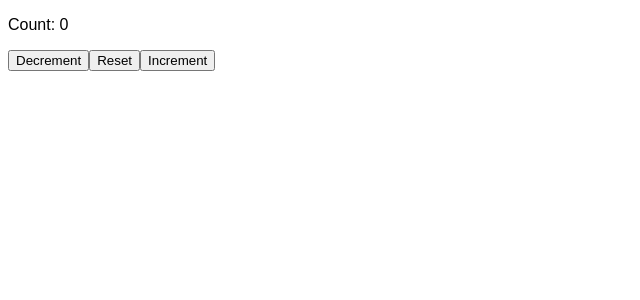
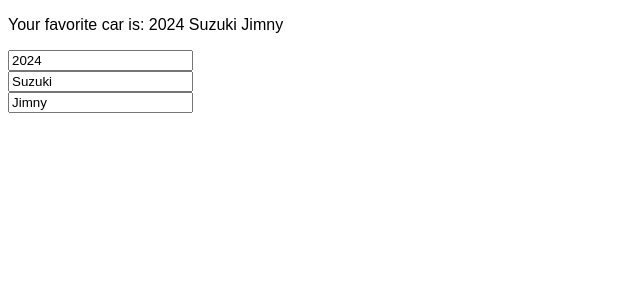
Before and after one commit to PNixClaire/reactjs-practice, a React (Vite) app: page / in a window 1280 px wide. Shown: the top 300 px of the page, without its empty margins (0-640 px from the left). Built offline with nearby package versions, Linux system fonts and the light colour scheme.

Commit message:
update objects

```diff
--- a/src/MyComponent.jsx
+++ b/src/MyComponent.jsx
@@ -1,40 +1,37 @@
 import { useState } from "react";
 
 function MyComponent() {
-    const [count, setCount] = useState(0);
 
-    function increment() {
+    //car will be an object with these properties
+    const [car, setCar] = useState({
+        year: 2024,
+        make: "Suzuki",
+        model: "Jimny"
+    });
 
-        //this means 0 + 1 three times
-        /*
-        setCount(count + 1);
-        setCount(count + 1);
-        setCount(count + 1);
-        */
+    function handleYearChange(event) {
+        //this will add a new year property for the car and if you have two properties with the same name of different values, you will use the latest
+        //setCar({ ...car, year: event.target.value});
 
-        //this updates the value of count based on its previous value
-        setCount(prevCount => prevCount + 1);
-       // setCount(prevCount => prevCount + 1);
-       // setCount(prevCount => prevCount + 1);
+        setCar(prevCar => ({...prevCar, year: event.target.value}));
+    }
 
-    };
+    function handleMakeChange(event) {
+        setCar(prevCar => ({ ...prevCar, make: event.target.value }));
+    }
 
-    function decrement() {
-        setCount(prevCount => prevCount + 1);
-    };
-
-    function reset() {
-        //no need for updater function here
-        setCount(0);
-    };
+    function handleModelChange(event) {
+        setCar(prevCar => ({ ...prevCar, model: event.target.value }));
+    }
 
     return (
         <div>
-            <p>Count: {count}</p>
-            <button onClick={decrement}>Decrement</button>
-            <button onClick={reset}>Reset</button>
-            <button onClick={increment}>Increment</button>
-      </div>
+            <p>Your favorite car is: {car.year} {car.make} {car.model}</p>
+
+            <input type="number" value={car.year} onChange={handleYearChange}/> <br/>
+            <input type="text" value={car.make} onChange={handleMakeChange} /> <br />
+            <input type="text" value={car.model} onChange={handleModelChange}/> <br/>
+       </div>
     );
 };
 
```
